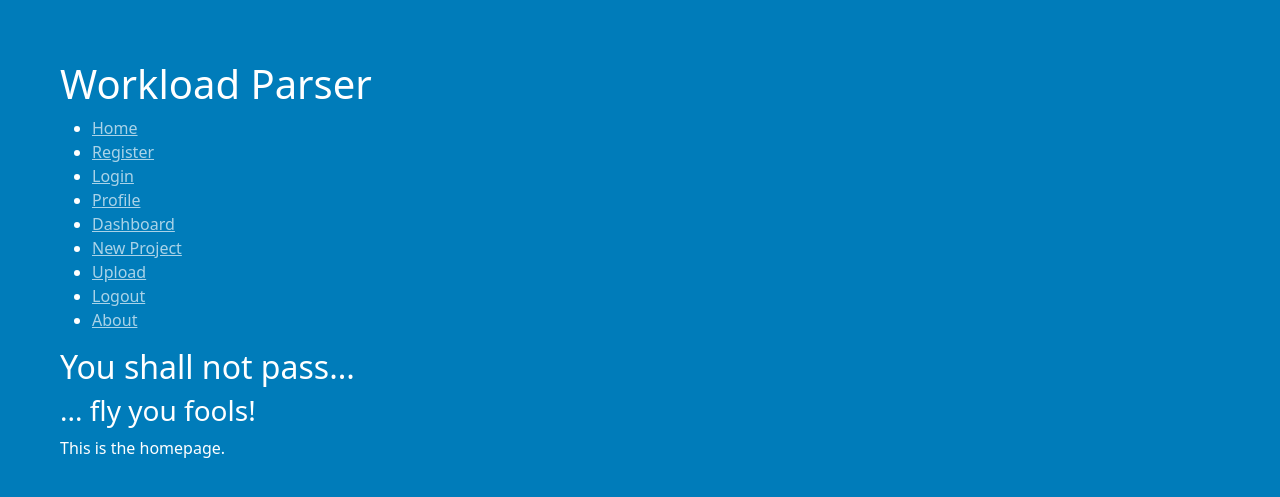
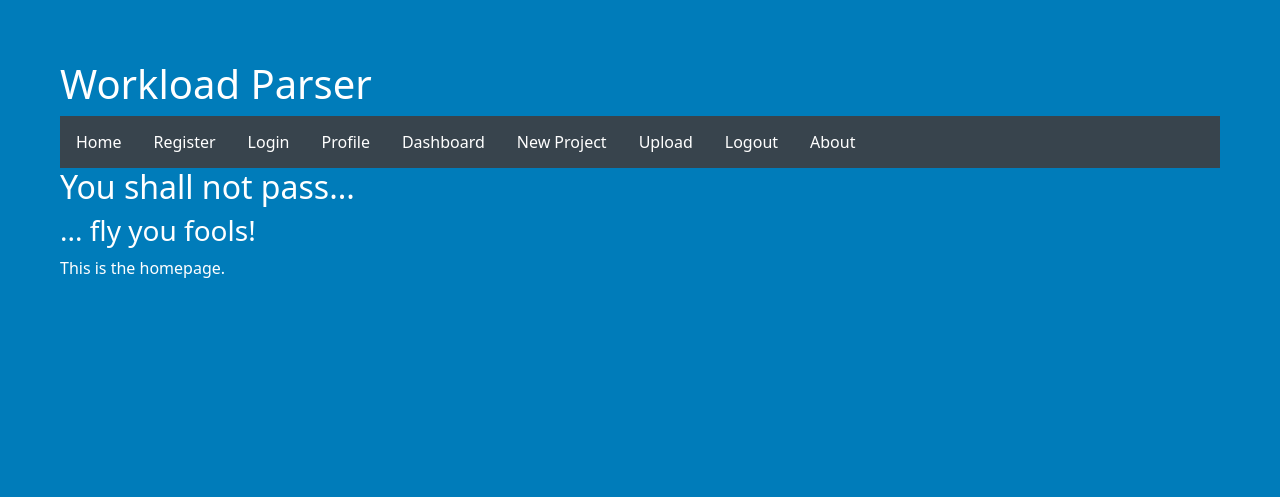
Before and after one commit to fr0gger03/flask_pandas, a Flask app: page / in a window 1280 px wide. Shown: the top 497 px of the page. Run offline with Flask 3, Linux system fonts and the light colour scheme.

Commit message:
added nav bar
Signed-off-by: Tom Twyman <thomas.twyman@docker.com>

```diff
--- a/parser/static/styles.css
+++ b/parser/static/styles.css
@@ -23,3 +23,53 @@
   tr {
     text-align: center;
   }
+  ul {
+  list-style-type: none;
+  margin: 0;
+  padding: 0;
+  overflow: hidden;
+  background-color: #38444d;
+  }
+
+  li {
+    float: left;
+  }
+
+  li a, .dropbtn {
+    display: inline-block;
+    color: white;
+    text-align: center;
+    padding: 14px 16px;
+    text-decoration: none;
+  }
+
+  li a:hover, .dropdown:hover .dropbtn {
+    background-color: rgb(100, 170, 200);
+  }
+
+  li.dropdown {
+    display: inline-block;
+  }
+
+  .dropdown-content {
+    display: none;
+    position: absolute;
+    background-color: #f9f9f9;
+    min-width: 160px;
+    box-shadow: 0px 8px 16px 0px rgba(0,0,0,0.2);
+    z-index: 1;
+  }
+
+  .dropdown-content a {
+    color: black;
+    padding: 12px 16px;
+    text-decoration: none;
+    display: block;
+    text-align: left;
+  }
+
+  .dropdown-content a:hover {background-color: #f1f1f1;}
+
+  .dropdown:hover .dropdown-content {
+    display: block;
+  }
```
